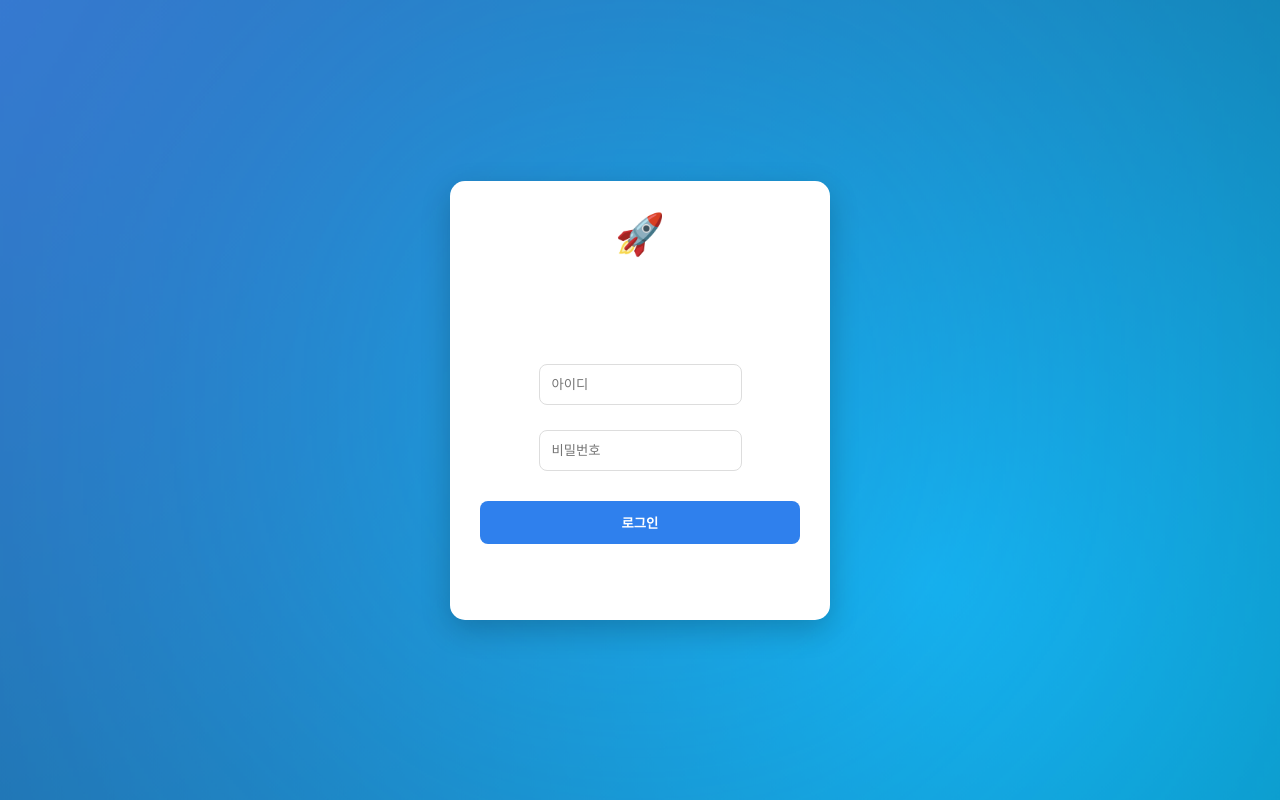
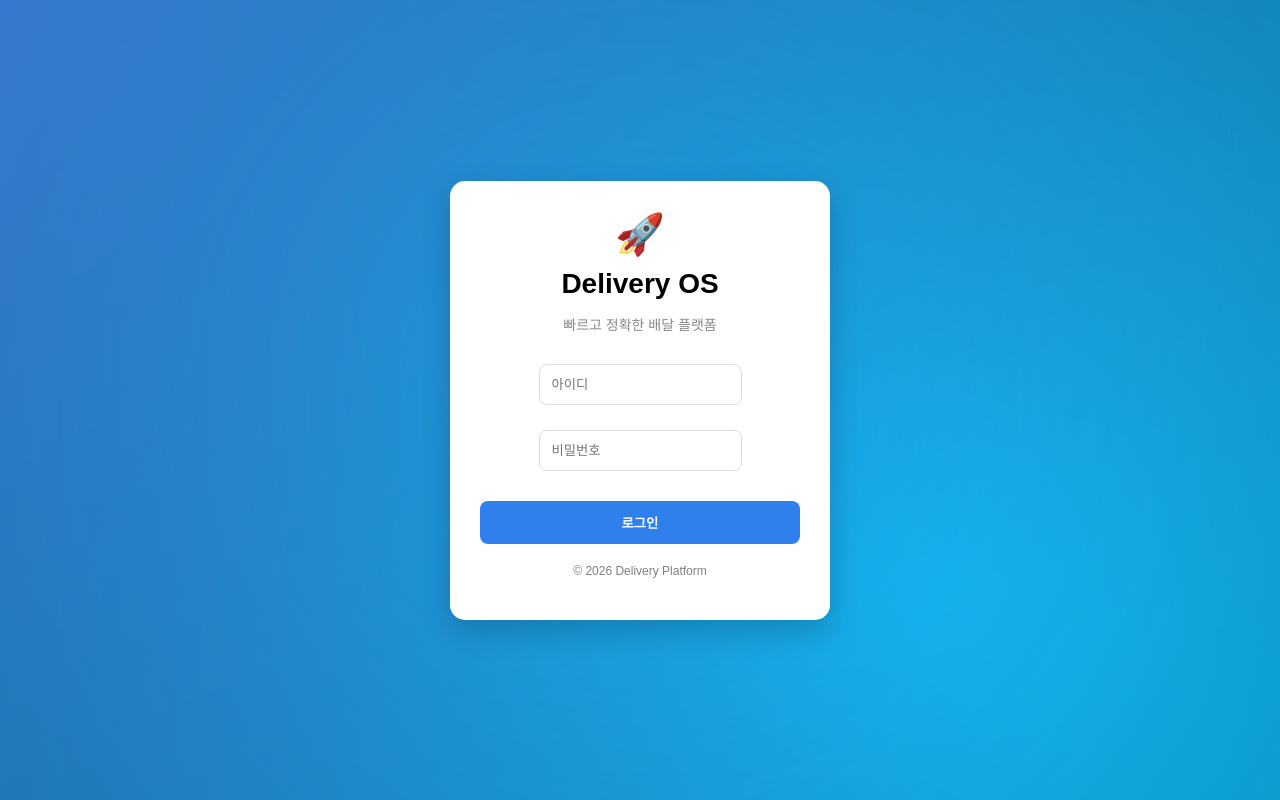
Before and after one commit to qmzhgmvwjf-jpg/money, a React (Create React App) app in the folder frontend/: page / in a window 1280 px wide. Built offline with nearby package versions, Linux system fonts and the light colour scheme.

Commit message:
change app name & favicon

```diff
--- a/frontend/src/pages/login.css
+++ b/frontend/src/pages/login.css
@@ -45,7 +45,7 @@
    background: rgba(0,0,0,0.5); /* 🔥 */
   box-shadow: 0 0 40px rgba(0,0,0,0.5);
   text-align: center;
-  color: white;
+  color: black;
 }
 
 /* 로고 */
@@ -64,6 +64,7 @@
   font-size: 14px;
   opacity: 0.7;
   margin-bottom: 20px;
+  color: #555;
 }
 
 /* 입력 */
```
